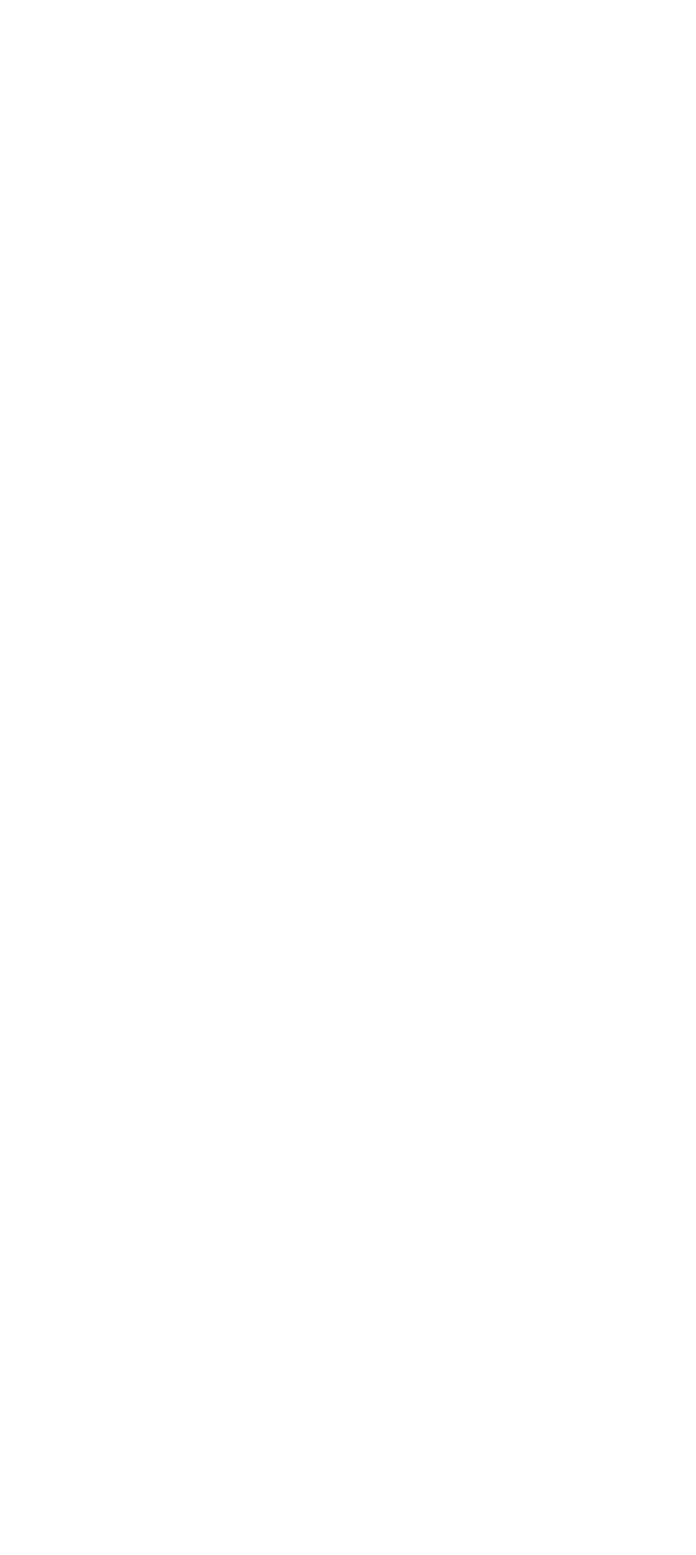
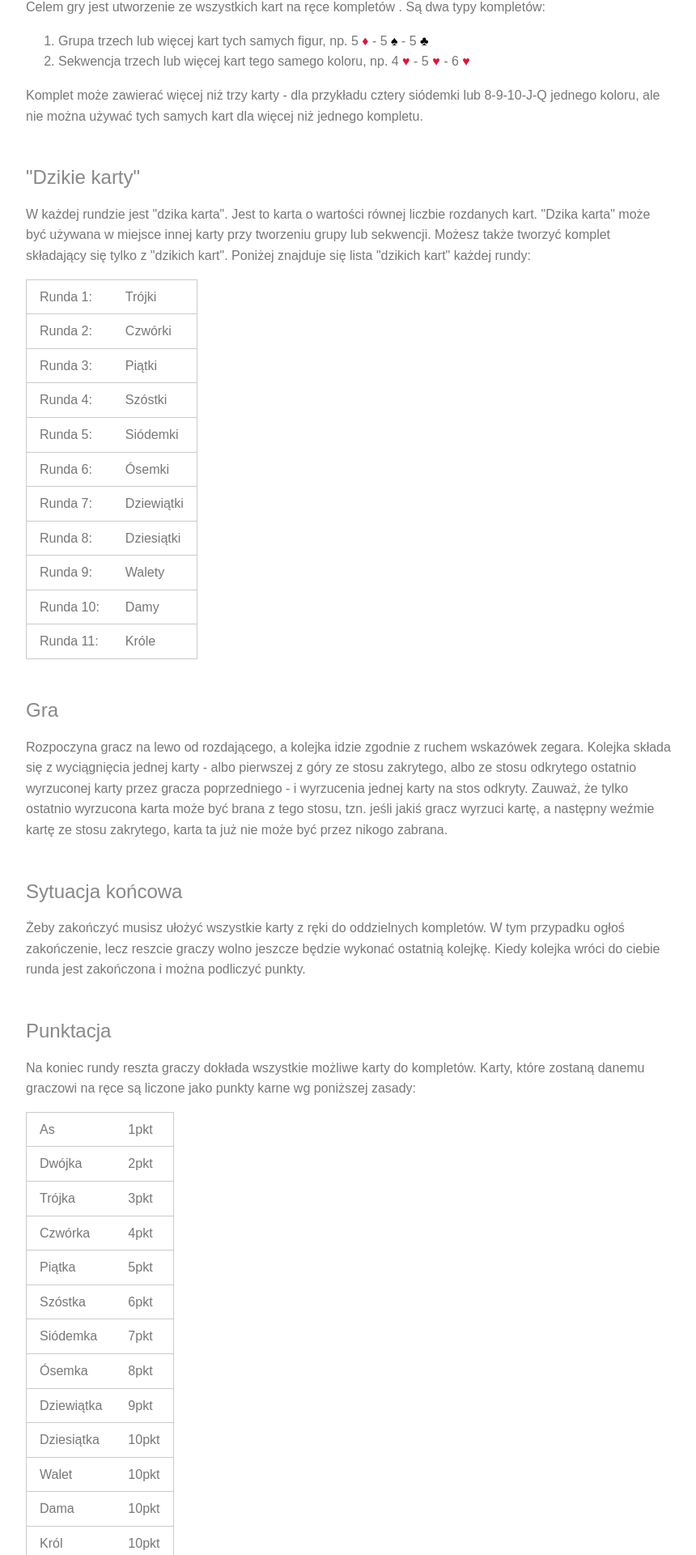
Before and after one commit to casper01/CardGames, a React app: page /trzytrzynascie in a window 1280 px wide. Shown: the part 875-2795 px from the top of the page at 81% size, without its empty margins (208-1068 px from the left). Before the commit the page ends 800 px from the top, so only its background shows below. Built offline with nearby package versions, Linux system fonts and the light colour scheme.

Commit message:
Trzy Trzynascie

```diff
--- a/Content.jsx
+++ b/Content.jsx
@@ -5,6 +5,7 @@ import Tysiac from './games/Tysiac.jsx';
 import Machana from './games/Machana.jsx';
 import BlackJack from './games/BlackJack.jsx';
 import TrzydziesciJeden from './games/TrzydziesciJeden.jsx';
+import TrzyTrzynascie from './games/TrzyTrzynascie.jsx';
 
 
 class Content extends React.Component {
@@ -16,6 +17,7 @@ class Content extends React.Component {
                 <Route path="/machana" component={Machana} />
                 <Route path="/blackjack" component={BlackJack} />
                 <Route path="/trzydziescijeden" component={TrzydziesciJeden} />
+                <Route path="/trzytrzynascie" component={TrzyTrzynascie} />
             </Switch>
         );
     }
--- a/GamesList.jsx
+++ b/GamesList.jsx
@@ -8,6 +8,8 @@ import BlackJack from './games/BlackJack.jsx';
 import A21 from './games/A21.jsx';
 import TrzydziesciJeden from './games/TrzydziesciJeden.jsx';
 import A31 from './games/A31.jsx';
+import TrzyTrzynascie from './games/TrzyTrzynascie.jsx';
+import A313 from './games/A313.jsx';
 
 
 class GamesList extends React.Component {
@@ -20,10 +22,12 @@ class GamesList extends React.Component {
                 new A1224(),
                 new A21(),
                 new A31(),
+                new A313(),
+                new BlackJack(),
+                new Machana(),
                 new TrzydziesciJeden(),
-                new BlackJack(),
-                new Tysiac(),
-                new Machana()
+                new TrzyTrzynascie(),
+                new Tysiac()
             ]
         }
 
--- a/css/styles.css
+++ b/css/styles.css
@@ -23,3 +23,23 @@
 .example .title {
     font-weight: bold;
 }
+
+.heart:before {
+    content: " ♥ ";
+    color: crimson;
+}
+
+.spade:before {
+    content: " ♠ ";
+    color: black;
+}
+
+.club:before {
+    content: " ♣ ";
+    color: black;
+}
+
+.diamond:before {
+    content: " ♦ ";
+    color: crimson;
+}
--- /dev/null
+++ b/games/A313.jsx
@@ -0,0 +1,11 @@
+import React from 'react';
+import TrzyTrzynascie from './TrzyTrzynascie.jsx';
+
+
+export default class A313 extends TrzyTrzynascie {
+    constructor(props) {
+        super(props);
+        this.state.name2 = this.state.name;
+        this.state.name = "3-13";
+    }
+}
--- /dev/null
+++ b/games/TrzyTrzynascie.jsx
@@ -0,0 +1,172 @@
+import React from 'react';
+
+
+export default class TrzyTrzynascie extends React.Component {
+    constructor(props) {
+        super(props);
+        this.state = {
+            name: 'Trzy Trzynaście',
+            name2: '3-13',
+            desc: 'gra dla 2 lub więcej osób',
+            url: '/trzytrzynascie',
+            players: [2, 3, 4],
+            cards: 'Standardowa talia kart (52 karty)'
+        }
+    }
+
+    render() {
+        document.title = this.state.name;
+        return (
+            <div>
+                <div className="content">
+                    <h1 className="content-subhead main-header">{this.state.name}</h1>
+                    <div className="info">Jeden z wielu wariantów remika.</div>
+
+                    <h2 className="content-subhead">Gracze</h2>
+                    <p>Gra dla dwóch lub więcej osób</p>
+
+                    <h2 className="content-subhead"></h2>
+                    <p></p>
+
+                    <h2 className="content-subhead">Karty</h2>
+                    <p>Dla dwóch graczy jedna talia (52 karty), dwie talie dla trzech lub czterech graczy.</p>
+
+                    <h2 className="content-subhead">Rozdanie</h2>
+                    <p>Gra ma 11 rund. Pierwszy rozdający jest wybierany losowo. Każdy następny rozdający jest z lewej strony poprzedniego. W pierwszej rundzie każdemu z graczy rozdawane są trzy karty, w rundzie drugiej każdemu są rozdawane cztery karty i z każdą następną rundą rozdawane są o jedną kartę więcej, tak że w ostatniej (jedenastej) rundzie każdy z graczy otrzymuje 13 kart. Resztę kart odkładamy figurami na dół na stosie (zakryty stos). Górną kartę z tego stosu odkrywamy i kładziemy obok. Jest to karta rozpoczynająca grę i tworząca drugi stos (odkryty stos).</p>
+
+                    <h2 className="content-subhead">Cel gry</h2>
+                    <p>
+                        Celem gry jest utworzenie ze wszystkich kart na ręce kompletów . Są dwa typy kompletów:
+                    </p>
+                    <ol>
+                        <li>
+                            Grupa trzech lub więcej kart tych samych figur, np. 5 <span className="diamond"></span> - 5 <span className="spade"></span> - 5 <span className="club"></span></li>
+                        <li>Sekwencja trzech lub więcej kart tego samego koloru, np. 4 <span className="heart"></span> - 5 <span className="heart"></span> - 6 <span className="heart"></span></li>
+                    </ol>
+                    <p>
+                        Komplet może zawierać więcej niż trzy karty - dla przykładu cztery siódemki lub 8-9-10-J-Q jednego koloru, ale nie można używać tych samych kart dla więcej niż jednego kompletu.
+                    </p>
+
+                    <h2 className="content-subhead"></h2>
+                    <p></p>
+
+                    <h2 className="content-subhead">"Dzikie karty"</h2>
+                    <p>
+                        W każdej rundzie jest "dzika karta". Jest to karta o wartości równej liczbie rozdanych kart. "Dzika karta" może być używana w miejsce innej karty przy tworzeniu grupy lub sekwencji. Możesz także tworzyć komplet składający się tylko z "dzikich kart". Poniżej znajduje się lista "dzikich kart" każdej rundy:
+                    </p>
+
+                    <table class="pure-table pure-table-horizontal">
+                        <tr>
+                            <td>Runda 1:</td>
+                            <td>Trójki</td>
+                        </tr>
+                        <tr>
+                            <td>Runda 2:</td>
+                            <td>Czwórki</td>
+                        </tr>
+                        <tr>
+                            <td>Runda 3:</td>
+                            <td>Piątki</td>
+                        </tr>
+                        <tr>
+                            <td>Runda 4:</td>
+                            <td>Szóstki</td>
+                        </tr>
+                        <tr>
+                            <td>Runda 5:</td>
+                            <td>Siódemki</td>
+                        </tr>
+                        <tr>
+                            <td>Runda 6:</td>
+                            <td>Ósemki</td>
+                        </tr>
+                        <tr>
+                            <td>Runda 7:</td>
+                            <td>Dziewiątki</td>
+                        </tr>
+                        <tr>
+                            <td>Runda 8:</td>
+                            <td>Dziesiątki</td>
+                        </tr>
+                        <tr>
+                            <td>Runda 9:</td>
+                            <td>Walety</td>
+                        </tr>
+                        <tr>
+                            <td>Runda 10:</td>
+                            <td>Damy</td>
+                        </tr>
+                        <tr>
+                            <td>Runda 11:</td>
+                            <td>Króle</td>
+                        </tr>
+                    </table>
+
+                    <h2 className="content-subhead">Gra</h2>
+                    <p>Rozpoczyna gracz na lewo od rozdającego, a kolejka idzie zgodnie z ruchem wskazówek zegara. Kolejka składa się z wyciągnięcia jednej karty - albo pierwszej z góry ze stosu zakrytego, albo ze stosu odkrytego ostatnio wyrzuconej karty przez gracza poprzedniego - i wyrzucenia jednej karty na stos odkryty. Zauważ, że tylko ostatnio wyrzucona karta może być brana z tego stosu, tzn. jeśli jakiś gracz wyrzuci kartę, a następny weźmie kartę ze stosu zakrytego, karta ta już nie może być przez nikogo zabrana.</p>
+
+                    <h2 className="content-subhead">Sytuacja końcowa</h2>
+                    <p>Żeby zakończyć musisz ułożyć wszystkie karty z ręki do oddzielnych kompletów. W tym przypadku ogłoś zakończenie, lecz reszcie graczy wolno jeszcze będzie wykonać ostatnią kolejkę. Kiedy kolejka wróci do ciebie runda jest zakończona i można podliczyć punkty.</p>
+
+                    <h2 className="content-subhead">Punktacja</h2>
+                    <p>Na koniec rundy reszta graczy dokłada wszystkie możliwe karty do kompletów. Karty, które zostaną danemu graczowi na ręce są liczone jako punkty karne wg poniższej zasady:</p>
+                    <table class="pure-table pure-table-horizontal">
+                        <tr>
+                            <td>As</td>
+                            <td>1pkt</td>
+                        </tr>
+                        <tr>
+                            <td>Dwójka</td>
+                            <td>2pkt</td>
+                        </tr>
+                        <tr>
+                            <td>Trójka</td>
+                            <td>3pkt</td>
+                        </tr>
+                        <tr>
+                            <td>Czwórka</td>
+                            <td>4pkt</td>
+                        </tr>
+                        <tr>
+                            <td>Piątka</td>
+                            <td>5pkt</td>
+                        </tr>
+                        <tr>
+                            <td>Szóstka</td>
+                            <td>6pkt</td>
+                        </tr>
+                        <tr>
+                            <td>Siódemka</td>
+                            <td>7pkt</td>
+                        </tr>
+                        <tr>
+                            <td>Ósemka</td>
+                            <td>8pkt</td>
+                        </tr>
+                        <tr>
+                            <td>Dziewiątka</td>
+                            <td>9pkt</td>
+                        </tr>
+                        <tr>
+                            <td>Dziesiątka</td>
+                            <td>10pkt</td>
+                        </tr>
+                        <tr>
+                            <td>Walet</td>
+                            <td>10pkt</td>
+                        </tr>
+                        <tr>
+                            <td>Dama</td>
+                            <td>10pkt</td>
+                        </tr>
+                        <tr>
+                            <td>Król</td>
+                            <td>10pkt</td>
+                        </tr>
+                    </table>
+                    <p>Punkty są sumowane ze wszystkich rund. Wygrywa ten, kto w ostatniej rundzie będzie miał najmniejszą liczbę punktów.</p>
+                </div>
+            </div >
+        );
+    }
+}
```
